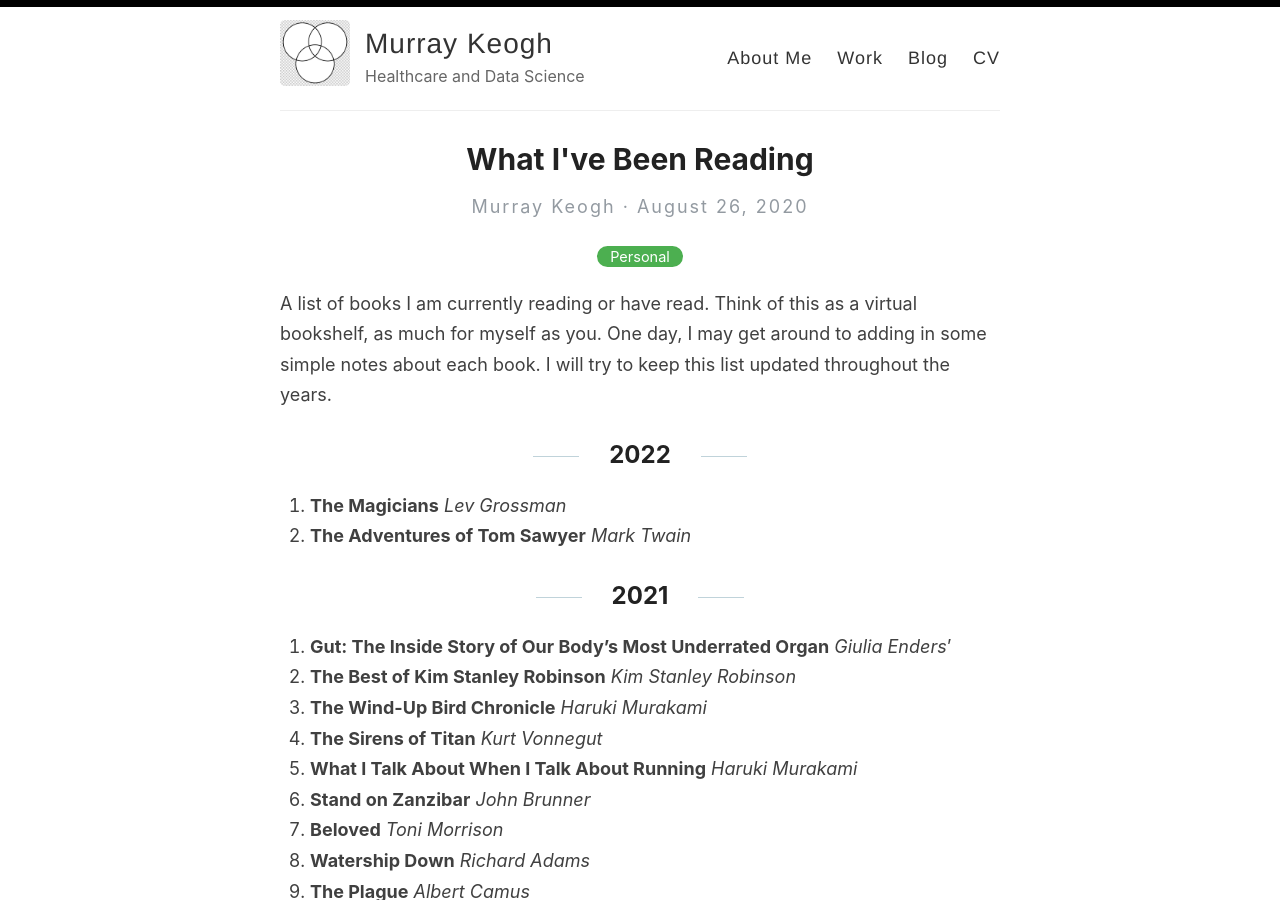
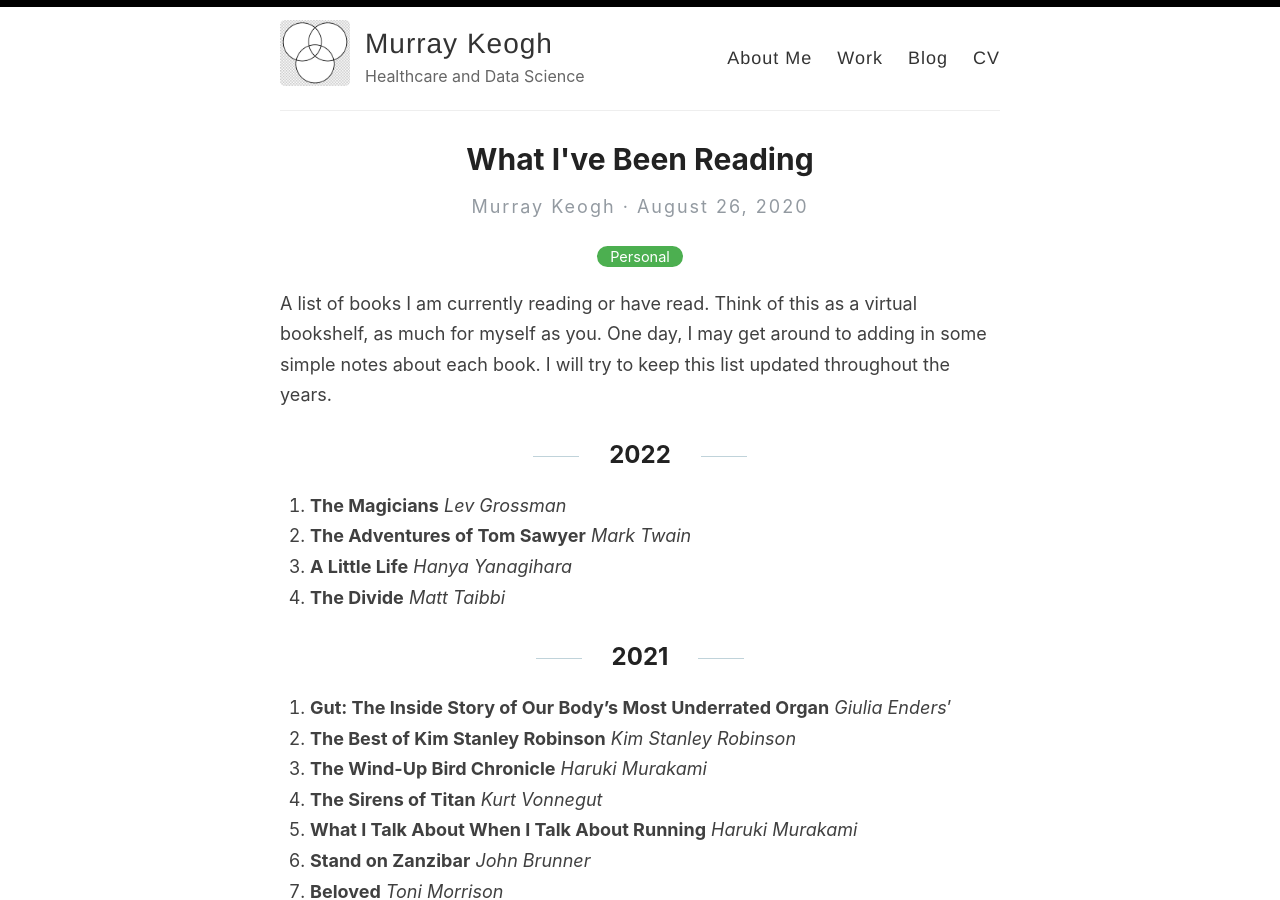
Before and after one commit to Murrkeys/Murrkeys.github.io, a Jekyll site: the page built from _posts/2020-08-26-books.md, in a window 1280 px wide and 900 px high. Built offline with Jekyll 4.4.1, drawn with Linux system fonts in a browser that asks for light colours.

Commit message:
Update 2020-08-26-books.md

```diff
--- a/_posts/2020-08-26-books.md
+++ b/_posts/2020-08-26-books.md
@@ -9,6 +9,8 @@ A list of books I am currently reading or have read. Think of this as a virtual
 
 1. **The Magicians** *Lev Grossman*
 2. **The Adventures of Tom Sawyer** *Mark Twain*
+3. **A Little Life** *Hanya Yanagihara*
+4. **The Divide** *Matt Taibbi*
 
 ## 2021
 
```
